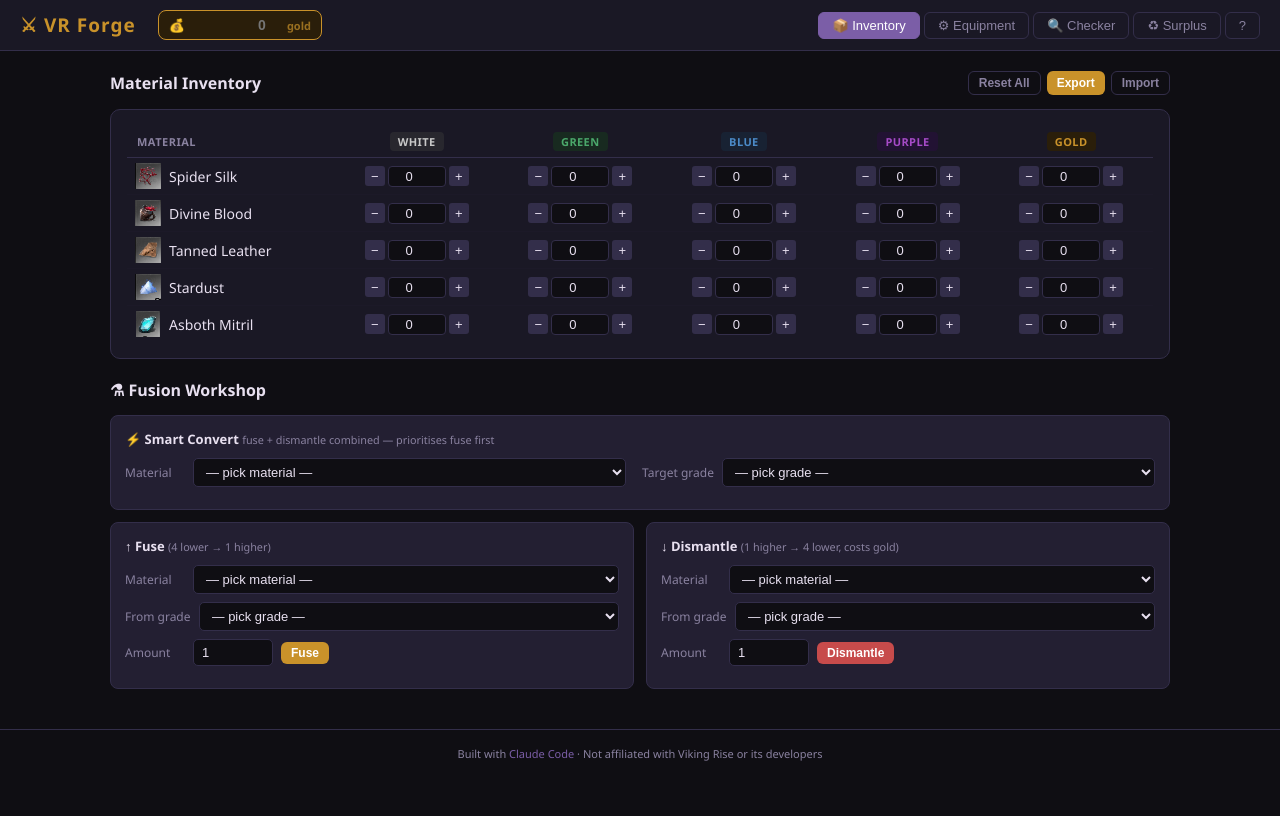
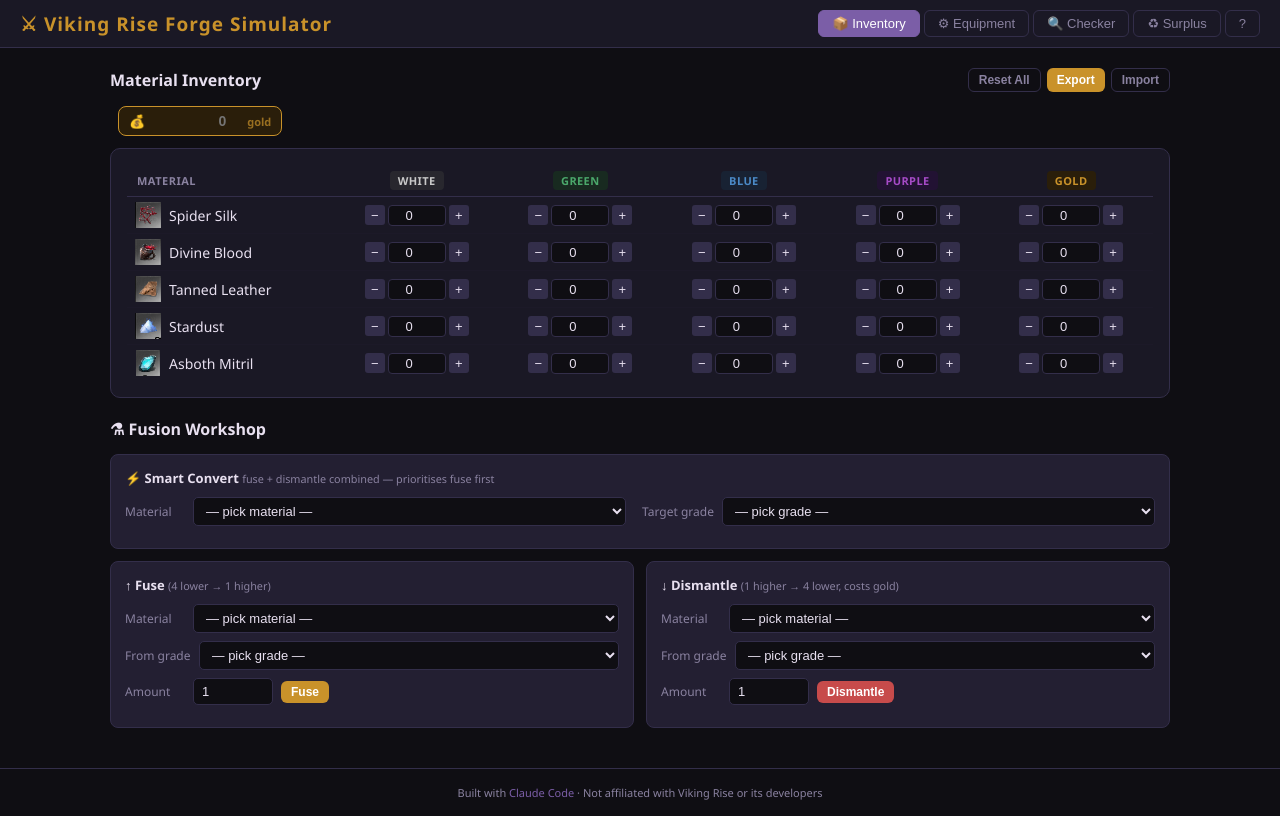
Before and after one commit to cookie11-sketch/vr_forge, a plain HTML site: page index.html in a window 1280 px wide. Drawn offline with Linux system fonts and the light colour scheme.

Commit message:
change title and gold position

```diff
--- a/index.html
+++ b/index.html
@@ -3,7 +3,7 @@
 <head>
 <meta charset="UTF-8" />
 <meta name="viewport" content="width=device-width, initial-scale=1.0" />
-<title>VR Forge — Viking Rise Equipment Tracker</title>
+<title>Viking Rise Forge Simulator</title>
 <style>
   :root {
     --bg:      #0f0e13;
@@ -155,12 +155,7 @@
 <body>
 
 <header>
-  <h1>⚔ VR Forge</h1>
-  <div class="gold-tracker">
-    <span>💰</span>
-    <input type="number" id="gold-input" min="0" placeholder="0" oninput="setGold(this.value)" title="Your current gold" />
-    <span style="font-size:11px;opacity:.7">gold</span>
-  </div>
+  <h1>⚔ Viking Rise Forge Simulator</h1>
   <nav>
     <button class="active" onclick="showPage('inventory')">📦 Inventory</button>
     <button onclick="showPage('equipment')">⚙ Equipment</button>
@@ -233,11 +228,16 @@
 <div id="page-inventory" class="page active">
   <div class="section-header">
     <h2>Material Inventory</h2>
-    <div style="display:flex;gap:6px;flex-wrap:wrap">
+    <div style="display:flex;gap:6px">
       <button class="btn btn-ghost btn-sm" onclick="resetInventory()">Reset All</button>
       <button class="btn btn-sm" onclick="exportData()">Export</button>
       <button class="btn btn-ghost btn-sm" onclick="importData()">Import</button>
     </div>
+  </div>
+  <div class="gold-tracker" style="margin-bottom:12px;width:fit-content">
+    <span>💰</span>
+    <input type="number" id="gold-input" min="0" placeholder="0" oninput="setGold(this.value)" title="Your current gold" />
+    <span style="font-size:11px;opacity:.7">gold</span>
   </div>
 
   <div class="card" style="overflow-x:auto">
```
